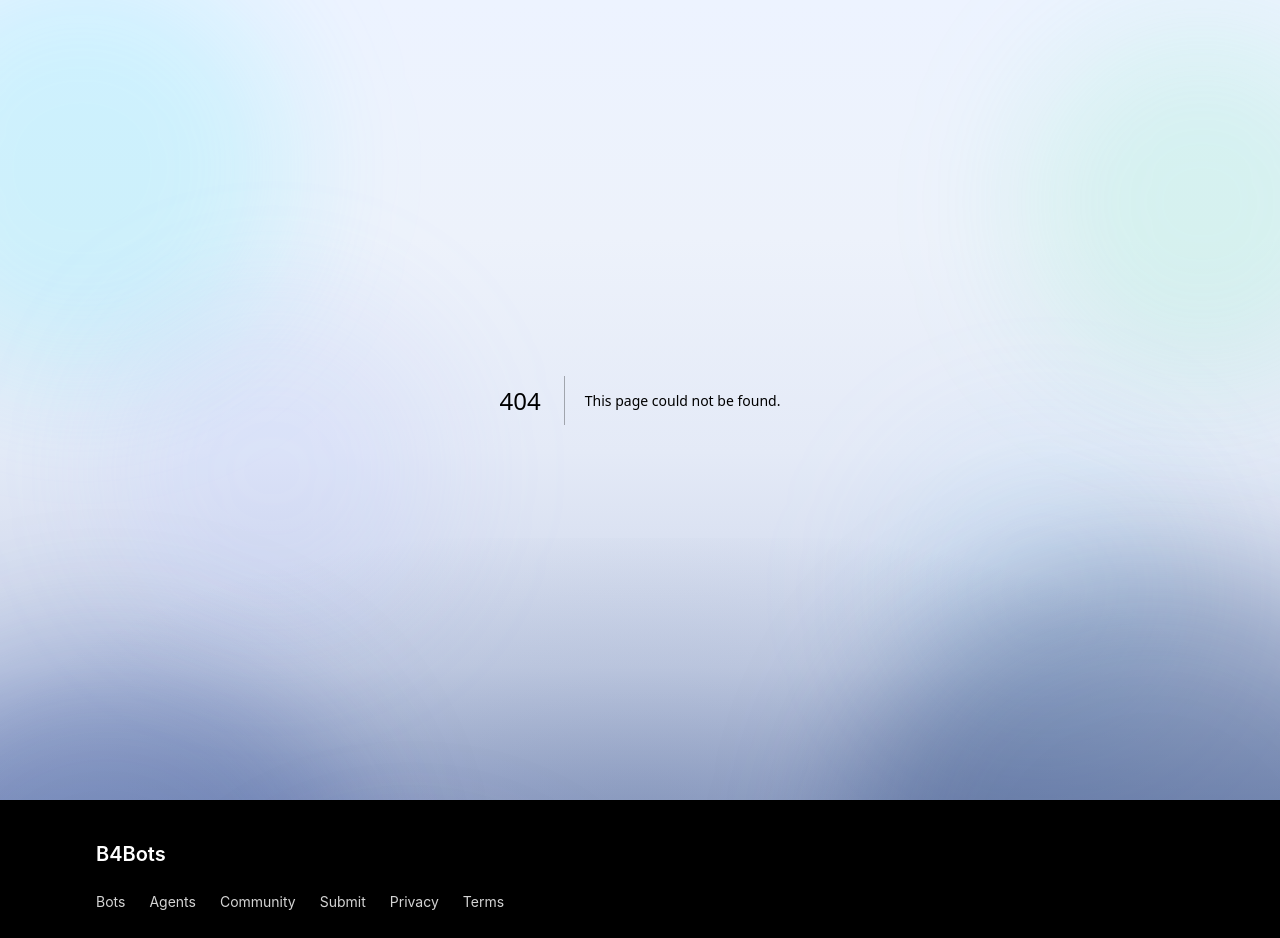
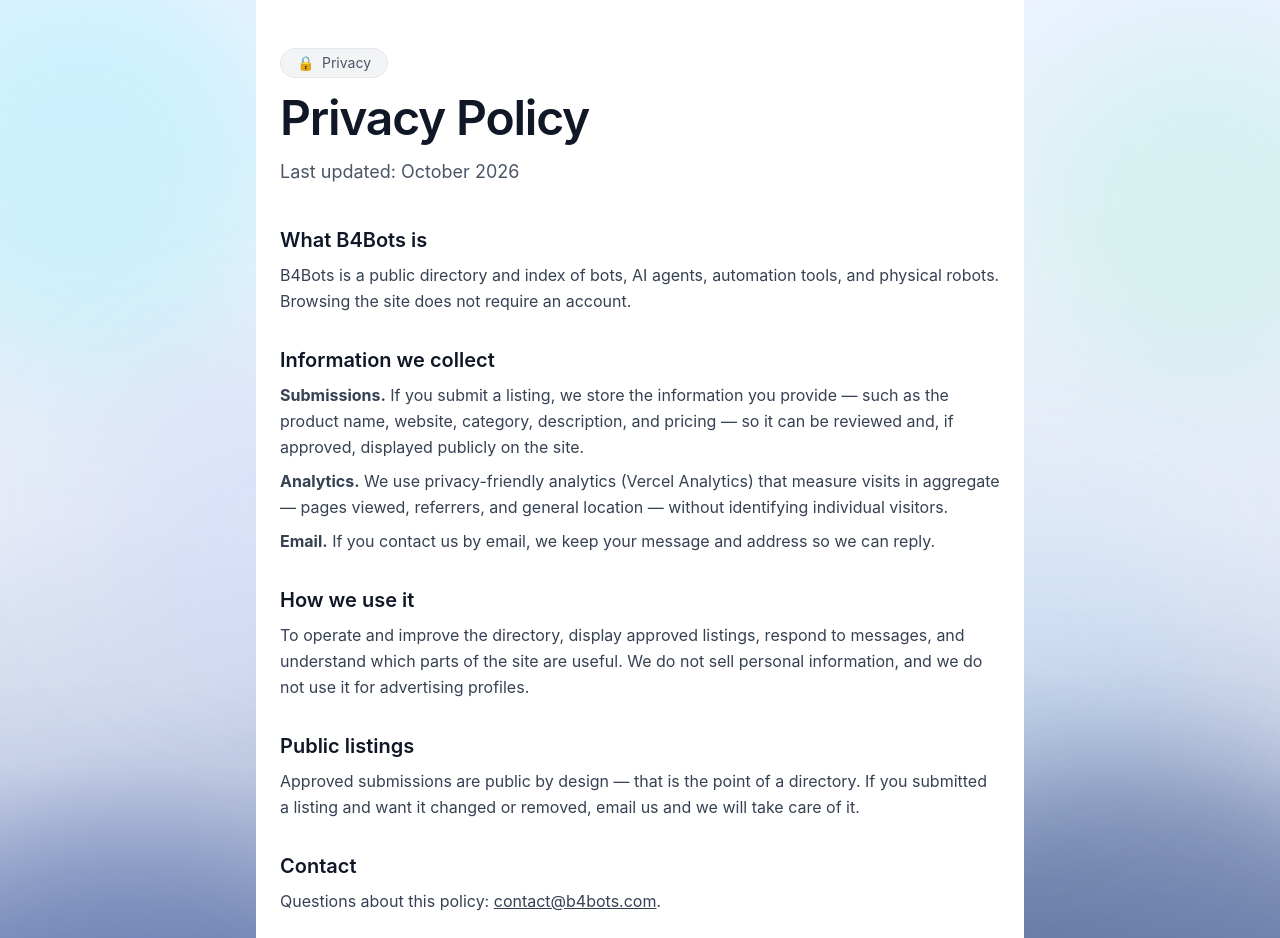
Before and after one commit to b4bots-ux/BlipBlop, a Next.js app: page /privacy in a window 1280 px wide. Before the commit this address had no page. Shown: the top 938 px of the page. Built offline with nearby package versions, Linux system fonts and the light colour scheme.

Commit message:
Add privacy policy page

```diff
--- /dev/null
+++ b/app/privacy/page.tsx
@@ -0,0 +1,74 @@
+export default function PrivacyPage() {
+  return (
+    <div className="mx-auto max-w-3xl px-6 py-12 min-h-screen bg-white text-gray-900">
+      <div className="mb-10">
+        <div className="inline-flex items-center gap-2 rounded-full border border-gray-200 bg-gray-100 px-4 py-1 text-sm text-gray-600 mb-4">
+          <span>🔒</span> Privacy
+        </div>
+        <h1 className="text-5xl font-semibold tracking-tight">Privacy Policy</h1>
+        <p className="mt-4 text-lg text-gray-600">Last updated: October 2026</p>
+      </div>
+
+      <div className="space-y-8 leading-relaxed text-gray-700">
+        <section>
+          <h2 className="text-xl font-semibold text-gray-900 mb-2">What B4Bots is</h2>
+          <p>
+            B4Bots is a public directory and index of bots, AI agents, automation
+            tools, and physical robots. Browsing the site does not require an
+            account.
+          </p>
+        </section>
+
+        <section>
+          <h2 className="text-xl font-semibold text-gray-900 mb-2">Information we collect</h2>
+          <p>
+            <strong>Submissions.</strong> If you submit a listing, we store the
+            information you provide — such as the product name, website, category,
+            description, and pricing — so it can be reviewed and, if approved,
+            displayed publicly on the site.
+          </p>
+          <p className="mt-2">
+            <strong>Analytics.</strong> We use privacy-friendly analytics
+            (Vercel Analytics) that measure visits in aggregate — pages viewed,
+            referrers, and general location — without identifying individual
+            visitors.
+          </p>
+          <p className="mt-2">
+            <strong>Email.</strong> If you contact us by email, we keep your
+            message and address so we can reply.
+          </p>
+        </section>
+
+        <section>
+          <h2 className="text-xl font-semibold text-gray-900 mb-2">How we use it</h2>
+          <p>
+            To operate and improve the directory, display approved listings,
+            respond to messages, and understand which parts of the site are
+            useful. We do not sell personal information, and we do not use it
+            for advertising profiles.
+          </p>
+        </section>
+
+        <section>
+          <h2 className="text-xl font-semibold text-gray-900 mb-2">Public listings</h2>
+          <p>
+            Approved submissions are public by design — that is the point of a
+            directory. If you submitted a listing and want it changed or removed,
+            email us and we will take care of it.
+          </p>
+        </section>
+
+        <section>
+          <h2 className="text-xl font-semibold text-gray-900 mb-2">Contact</h2>
+          <p>
+            Questions about this policy:{' '}
+            <a href="mailto:contact@b4bots.com" className="underline">
+              contact@b4bots.com
+            </a>
+            .
+          </p>
+        </section>
+      </div>
+    </div>
+  )
+}
```
